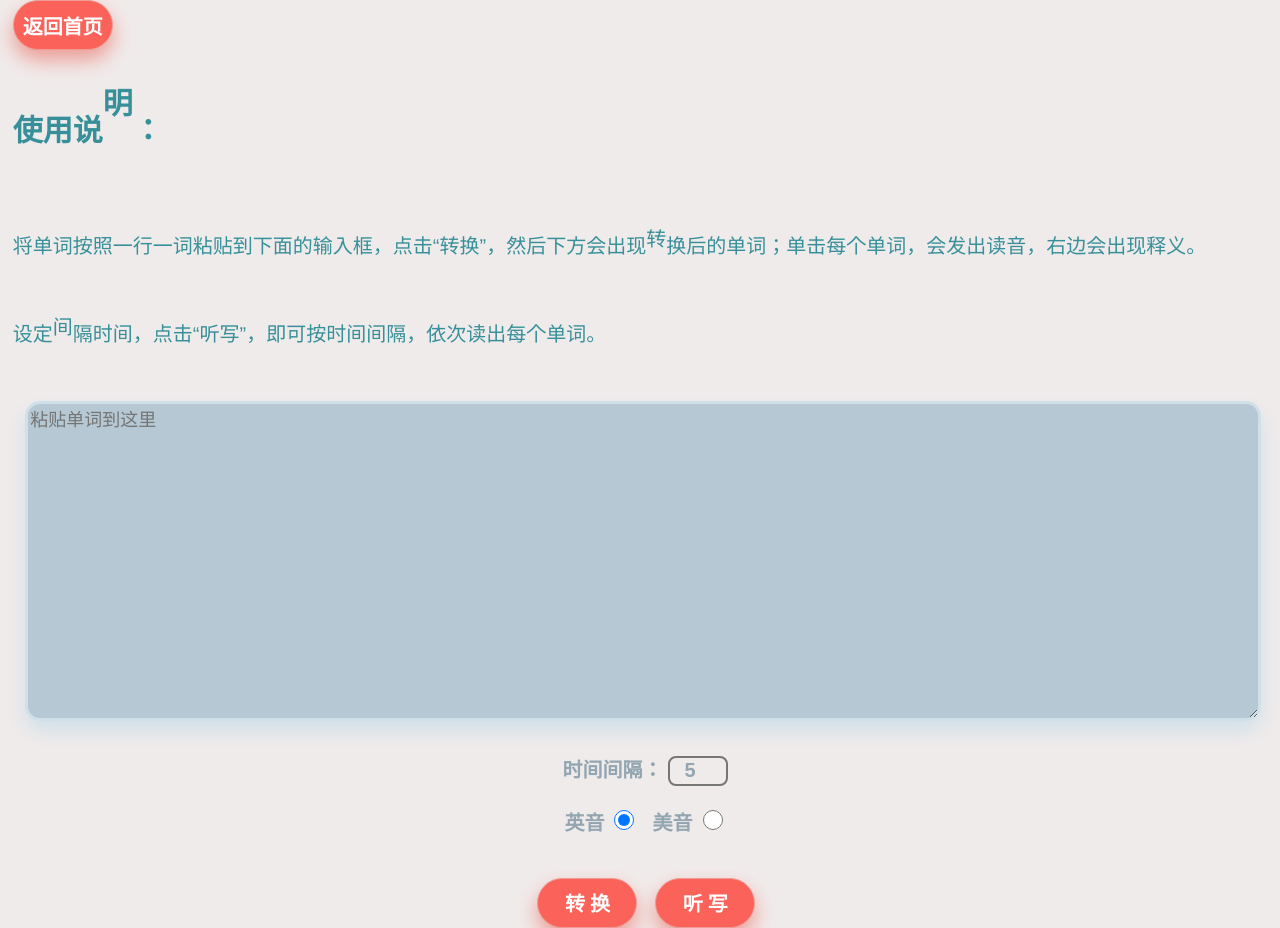
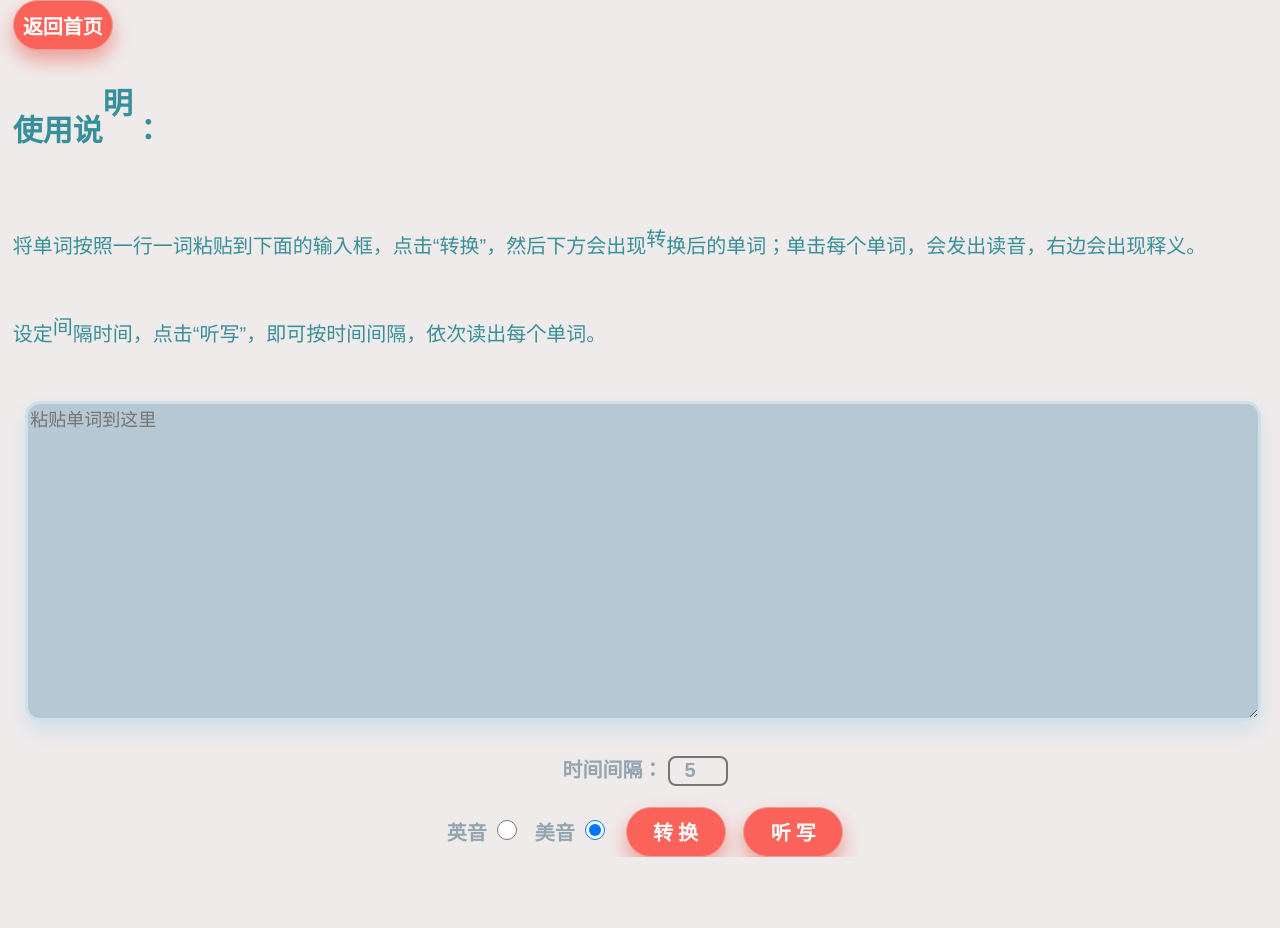
Before and after one commit to wayne0926/wr20060926.github.io, a plain HTML site: page tx/index.html in a window 1280 px wide. After the commit the page ends 857 px from the top, so only its background shows below. Drawn offline with nearby package versions, Linux system fonts and the light colour scheme.

Commit message:
以界面不美观的代价修正BUG
Signed-off-by: wr20060926 <3462757126@qq.com>

```diff
--- a/tx/index.html
+++ b/tx/index.html
@@ -157,10 +157,9 @@ $('p#autoRotateText').beatText({isAuth:true,upTime:700,downTime:700,beatHeight:"
 	<input type="number" id="time" value="5" min="1" style="border-radius:8px;border-style:solid;height:30px;width:60px;color:#92a5b0;font-weight:bolder;font-size:20px;background:#f0ebeb;text-align:center;">
 	</br></br>
 	<label for="angle-from">英音</label>
-	<input type="radio" name="proun" value="1" checked="true" style="width:20px;height:20px;">
+	<input type="radio" name="proun" value="1" style="width:20px;height:20px;">
 	<label for="angle-from">美音</label>
-	<input type="radio" name="proun" value="2" style="width:20px;height:20px;">
-	</br></br></br>
+	<input type="radio" name="proun" value="2" checked="true" style="width:20px;height:20px;">
 	<button id="convert" type="button" class="typrcolor" > <b>转 换 </b></button>
 	<button id="dictation" type="button" class="typrcolor" > <b>听 写 </b></button>
 </div></center>
```
